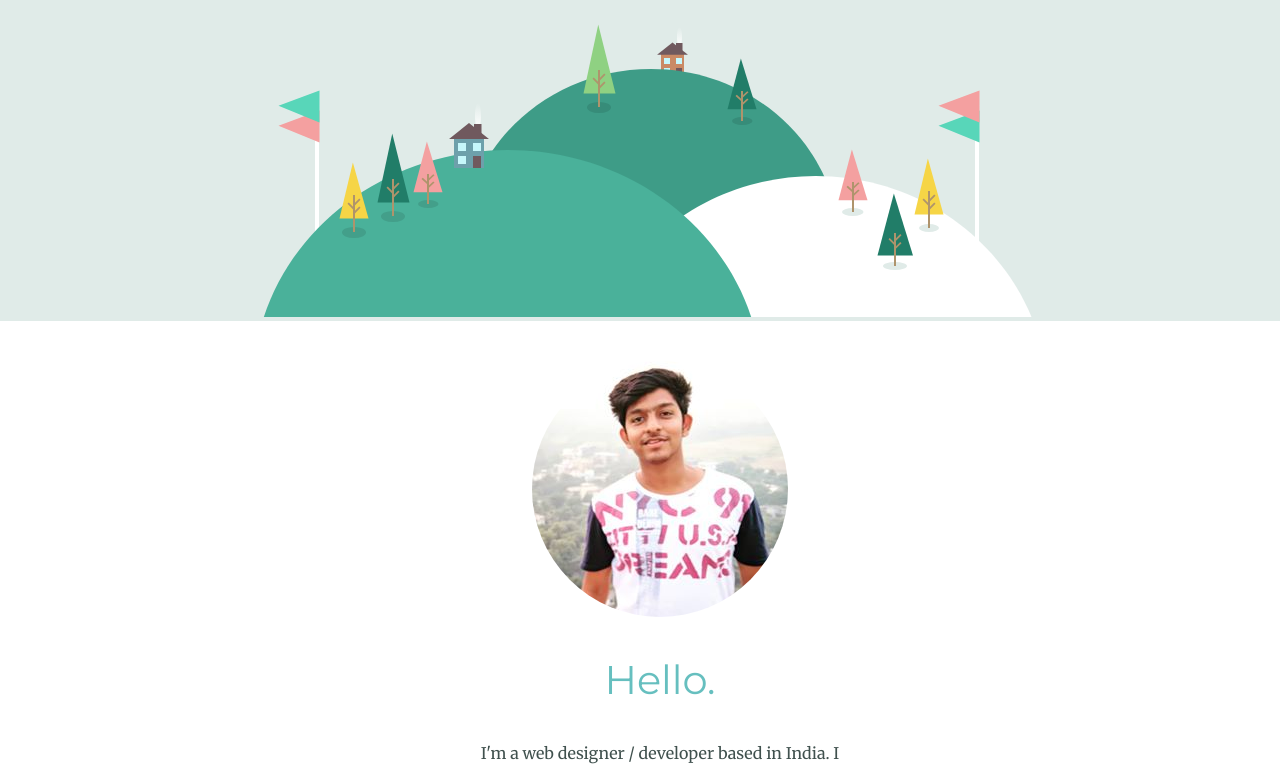
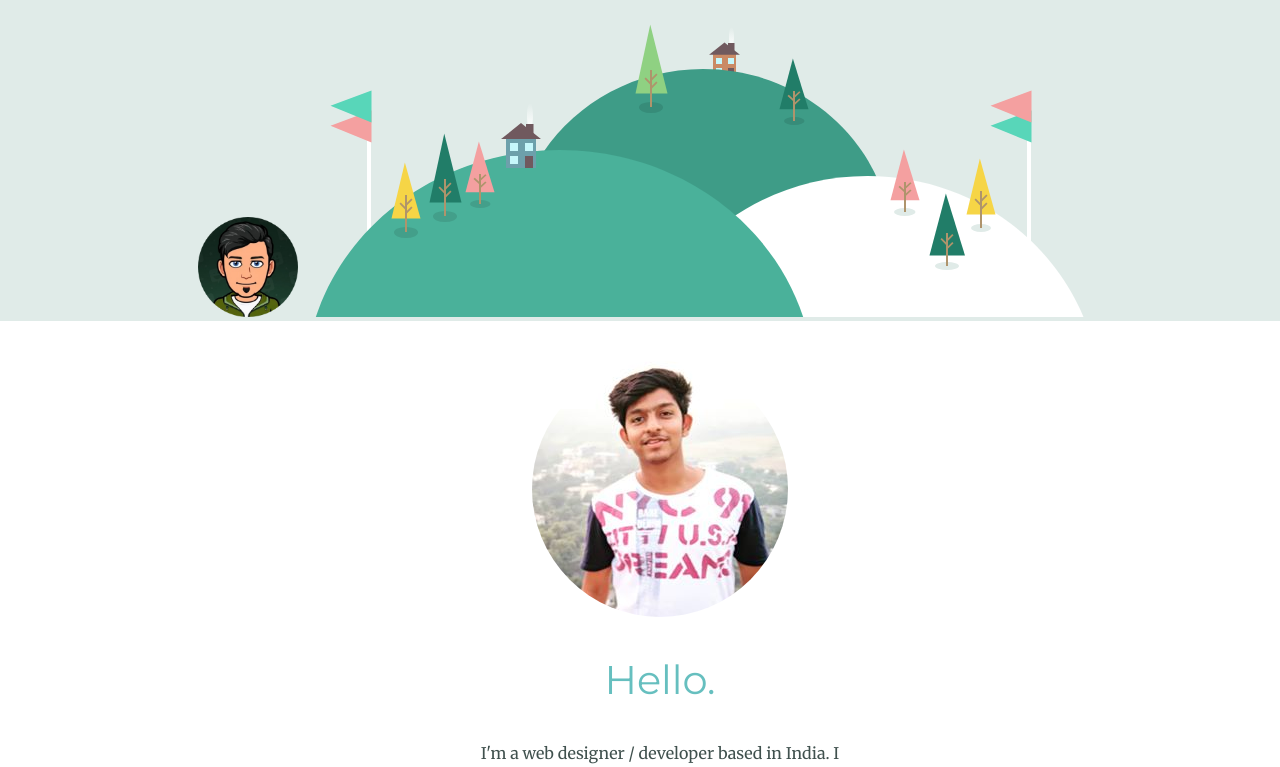
Before and after one commit to Amanhiranwal/My-site, a plain HTML site: page index.html in a window 1280 px wide. Shown: the part 358-1125 px from the top of the page. Drawn offline with Linux system fonts and the light colour scheme.

Commit message:
Update styles.css

```diff
--- a/css/styles.css
+++ b/css/styles.css
@@ -71,11 +71,6 @@ hr{
   top: 40px;
 }
 
-.one {
-  position: absolute;
-  left: 10px;
-  top: 50px;
-}
 .skill-row{
   width: 50%;
   margin: 50px auto 100px auto;
```
